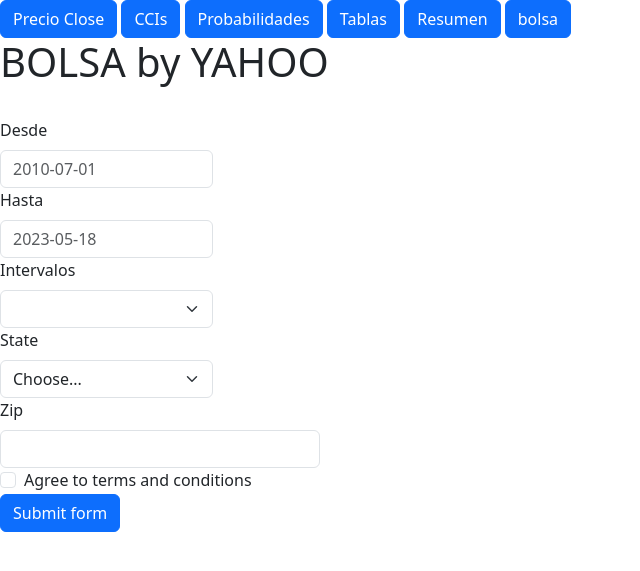
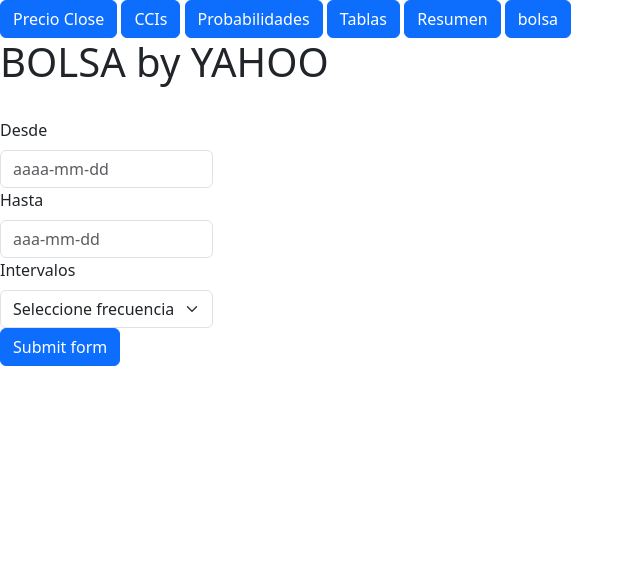
Before and after one commit to hoopercesar/Django, a Django app: template MachineLearningP/templates/bolsa.html in a window 1280 px wide. Shown: the top 571 px of the page, without its empty margins (0-640 px from the left). Run offline with Django 3.2, Linux system fonts and the light colour scheme; the template is opened without the code that fills it, so the values that code supplies are empty.

Commit message:
Add files via upload

```diff
--- a/MachineLearningP/templates/bolsa.html
+++ b/MachineLearningP/templates/bolsa.html
@@ -9,18 +9,22 @@
       type="text"
       class="form-control"
       id="validationDefault01"
-      placeholder="2010-07-01"
+      placeholder="aaaa-mm-dd"
+      name="desde"
       value=""
       required
     />
   </div>
   <div class="col-md-2">
-    <label for="validationDefault02" class="form-label">Hasta</label>
+    <label for="validationDefault02" class="form-label" name="hasta"
+      >Hasta</label
+    >
     <input
       type="text"
       class="form-control"
       id="validationDefault02"
-      placeholder="2023-05-18"
+      placeholder="aaa-mm-dd"
+      name="hasta"
       value=""
       required
     />
@@ -28,36 +32,29 @@
 
   <div class="col-md-2">
     <label for="validationDefault03" class="form-label">Intervalos</label>
-    <select type="text" class="form-select" id="validationDefault03" required>
-      <option selected disabled value="">{{intervalos}}</option>
-      <option>...</option>
+    <select
+      type="text"
+      class="form-select"
+      id="validationDefault03"
+      name="intervalo"
+      required
+    >
+      <option selected disabled value="">Seleccione frecuencia</option>
+      {% for intervalo in intervalos %}
+      <option>{{intervalo}}</option>
+      {% endfor %}
     </select>
   </div>
-  <div class="col-md-2">
-    <label for="validationDefault04" class="form-label">State</label>
-    <select class="form-select" id="validationDefault04" required>
-      <option selected disabled value="">Choose...</option>
-      <option>...</option>
+  <!-- <div class="col-md-2">
+    <label for="validationDefault04" class="form-label">Instrumento</label>
+    <select type="text" class="form-select" id="validationDefault04" required>
+      <option selected disabled value="">{{instrumentos}}</option>
+      {% for instrumento in instrumentos %}
+      <option>{{instrumentos}}</option>
+      {% endfor %}
     </select>
-  </div>
-  <div class="col-md-3">
-    <label for="validationDefault05" class="form-label">Zip</label>
-    <input type="text" class="form-control" id="validationDefault05" required />
-  </div>
-  <div class="col-12">
-    <div class="form-check">
-      <input
-        class="form-check-input"
-        type="checkbox"
-        value=""
-        id="invalidCheck2"
-        required
-      />
-      <label class="form-check-label" for="invalidCheck2">
-        Agree to terms and conditions
-      </label>
-    </div>
-  </div>
+  </div> -->
+
   <div class="col-12">
     <button class="btn btn-primary" type="submit">Submit form</button>
   </div>
```
